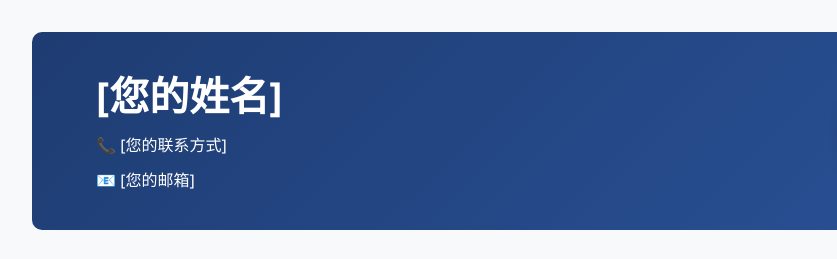
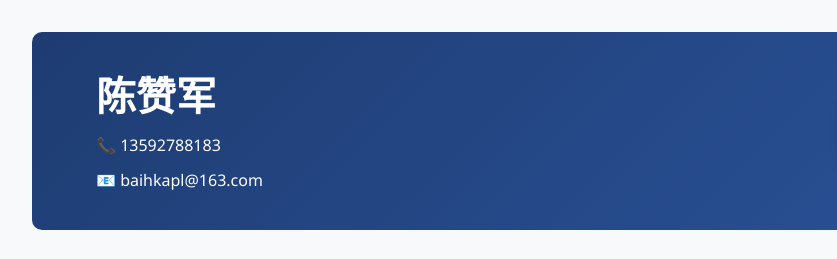
Before and after one commit to baicang007/baicang007.github.io, a plain HTML site: page resume.html in a window 1280 px wide. Shown: the top 259 px of the page, 108-945 px from the left. Drawn offline with Linux system fonts and the light colour scheme.

Commit message:
add a personal resume to the website.

```diff
--- a/resume.html
+++ b/resume.html
@@ -1,21 +1,23 @@
 <!DOCTYPE html>
 <html lang="zh-CN">
+
 <head>
     <meta charset="UTF-8">
     <meta name="viewport" content="width=device-width, initial-scale=1.0">
-    <title>个人简历 - [您的姓名]</title>
+    <title>个人简历 - [Zachary]</title>
     <link rel="stylesheet" href="resume.css">
     <link rel="icon" href="favicon.ico">
 </head>
+
 <body>
     <div class="container">
         <header>
             <div class="header-content">
                 <div>
-                    <h1>[您的姓名]</h1>
+                    <h1>陈赞军</h1>
                     <div class="contact-info">
-                        <p class="contact">📞 [您的联系方式]</p>
-                        <p class="contact">📧 [您的邮箱]</p>
+                        <p class="contact">📞 13592788183</p>
+                        <p class="contact">📧 baihkapl@163.com</p>
                     </div>
                 </div>
                 <img src="images/me2.PNG" alt="个人照片" class="profile-photo">
@@ -76,4 +78,5 @@
         </section>
     </div>
 </body>
+
 </html>
```
